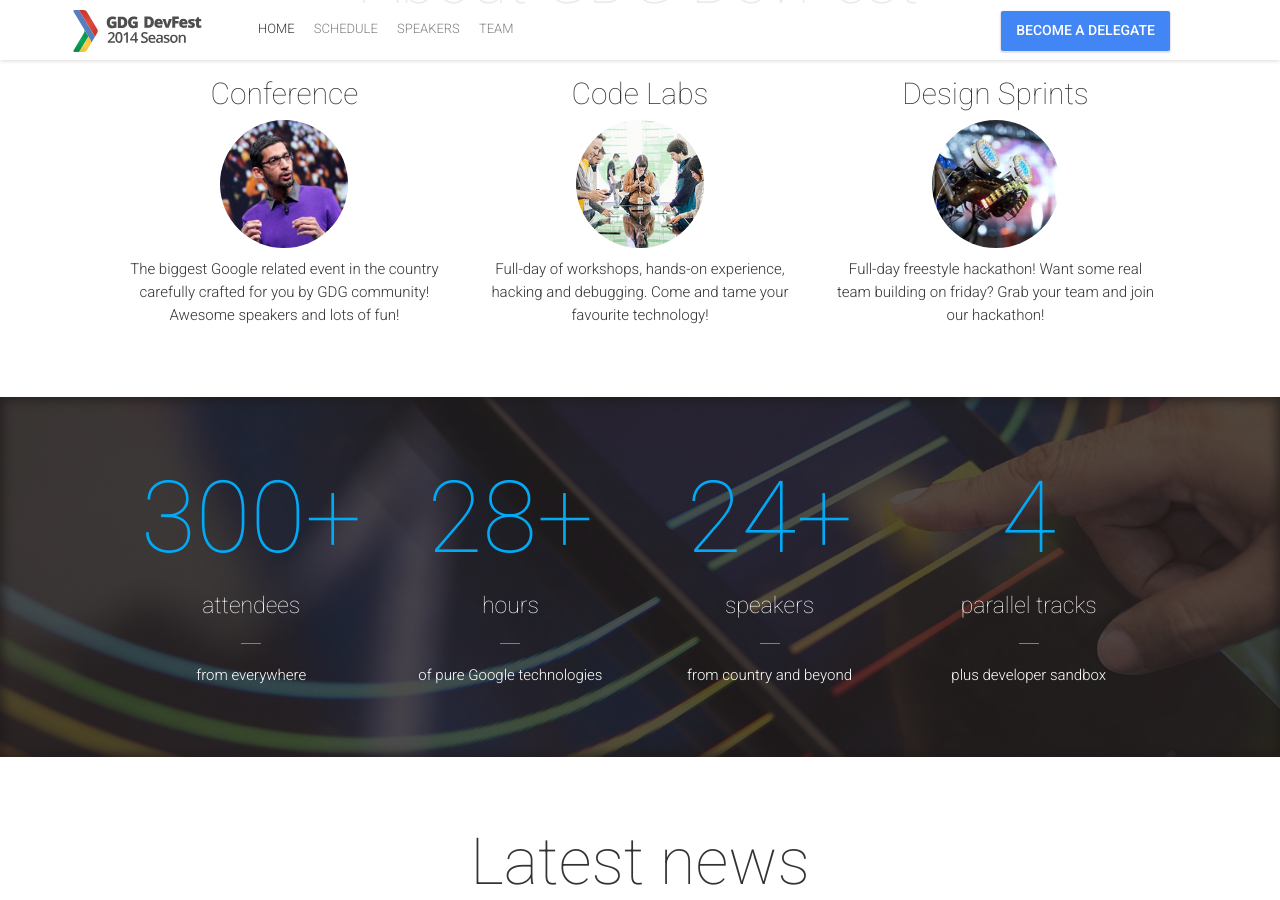
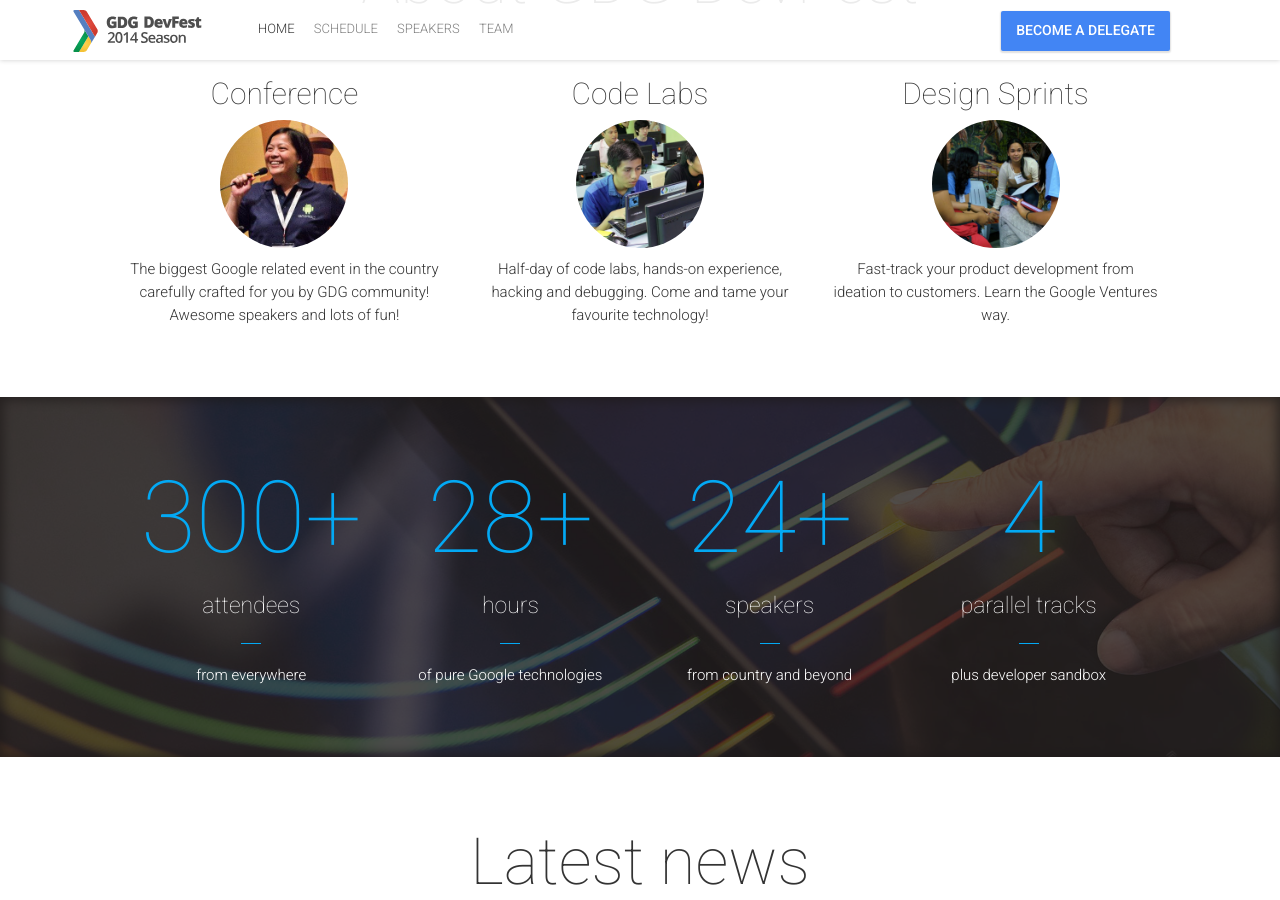
Before and after one commit to gdgcdo/devfestcdo, a Jekyll site: the page built from index.html, in a window 1280 px wide and 900 px high, scrolled down 1024 px. Built offline with Jekyll 4.4.1, drawn with Linux system fonts in a browser that asks for light colours; nearby versions of some CDN libraries; comment, search, counter and statistics services are not loaded; some of the changed text lies outside the part shown.

Commit message:
Updated files

```diff
--- a/_config.yml
+++ b/_config.yml
@@ -59,8 +59,8 @@
 aboutTitle: "About GDG DevFest"
 aboutBlock:
  - {title: "Conference", image: "conference.jpg", text: "The biggest Google related event in the country carefully crafted for you by GDG community! Awesome speakers and lots of fun!" }
- - {title: "Code Labs", image: "workshop.jpg", text: "Full-day of workshops, hands-on experience, hacking and debugging. Come and tame your favourite technology!" }
- - {title: "Design Sprints", image: "hackathon.jpg", text: "Full-day freestyle hackathon! Want some real team building on friday? Grab your team and join our hackathon!" }
+ - {title: "Code Labs", image: "codelabs.jpg", text: "Half-day of code labs, hands-on experience, hacking and debugging. Come and tame your favourite technology!" }
+ - {title: "Design Sprints", image: "designsprints.jpg", text: "Fast-track your product development from ideation to customers. Learn the Google Ventures way." }
 
 # Statistic Block
 statisticBlockImage: "statistic.jpg"
@@ -111,9 +111,7 @@
 twitterFeed: "https://twitter.com/search?q=%23devfestcdo14&src=typd"
 
 # Partners Block
-organizersTitle: "Organizers"
 partnersTitle: "Partners"
-partnersC4sponsorsButton: "Become a sponsor"
 
 # Subscribe Block
 subscribeImage: "subscribe.jpg"
--- a/_includes/partners.html
+++ b/_includes/partners.html
@@ -28,7 +28,6 @@
                 {% endfor %}
             </ul>
             {% endfor %}
-            <a href="{{ site.c4sponsorsUrl | prepend: site.baseurl }}" class="btn btn-primary waves-effect waves-button waves-light waves-float">{{ site.partnersC4sponsorsButton }}</a>
         </div>
     </div>
 </section>
```
Also changed, not shown: _data/organizers.yml (deleted, +0 -10 lines), _data/partners.yml (+2 -17 lines), _sass/partials/_partners.scss (line endings or trailing spaces), img/about-section/codelabs.jpg (added), img/about-section/conference.jpg, img/about-section/designsprints.jpg (added), img/organizers/gdg-cdo.svg (added), img/partners/cu.jpg (added), img/partners/gdg-cdo.svg (added), 8 other files.
